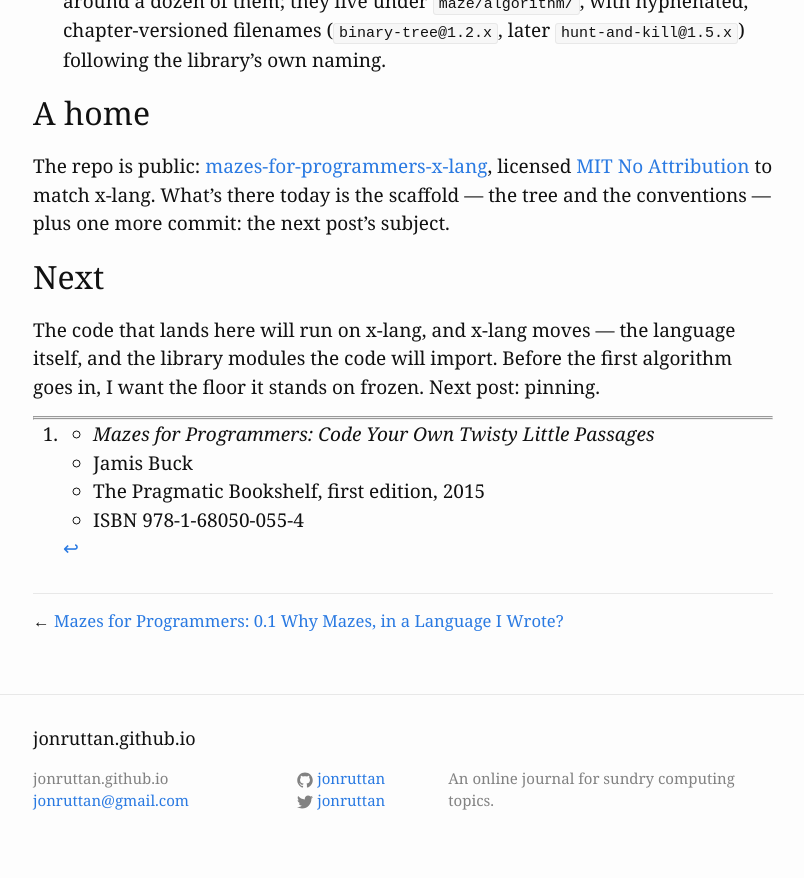
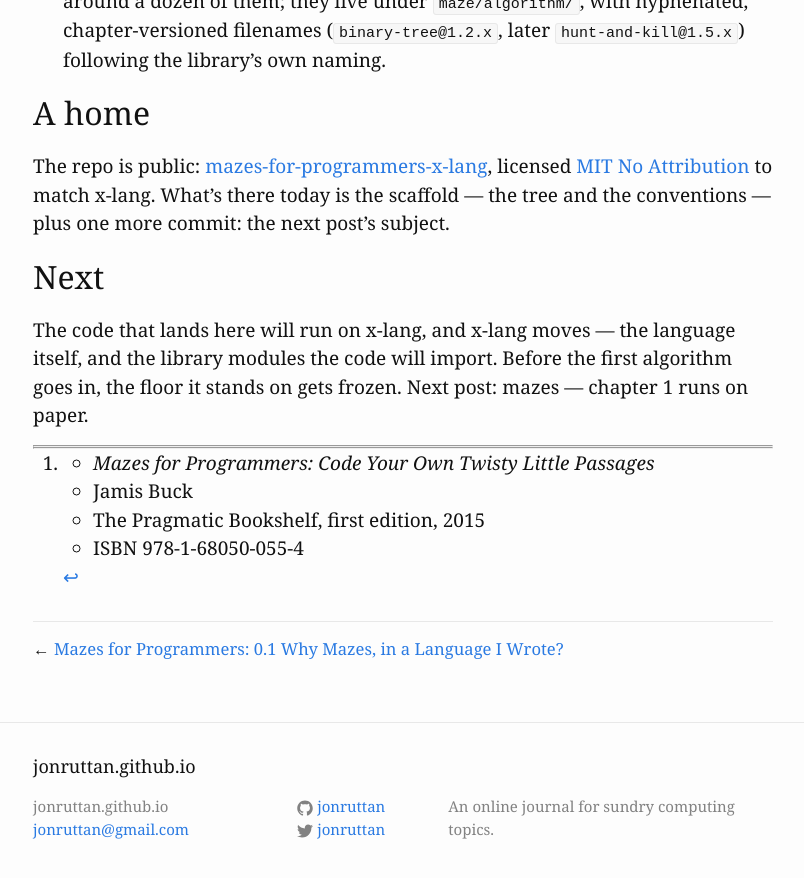
Before and after one commit to jonruttan/jonruttan.github.io, a Jekyll site: the page built from _posts/2026-08-03-mazes-for-programmers-0.2-setting-up-the-repo.md, in a window 1280 px wide and 900 px high, scrolled down 2192 px. Shown: the top 878 px of the window, without its empty margins (237-1041 px from the left). Built offline with Jekyll 4.4.1, drawn with Linux system fonts in a browser that asks for light colours; comment, search, counter and statistics services are not loaded.

Commit message:
posts: 0.2's Next line -- the pinning post was folded down
The floor still gets frozen, but off-stage: pinning lives in the repo's
README and a paragraph in 1.1, not a post of its own. 0.2 now points at
the mazes.

Co-Authored-By: Claude Fable 5 <noreply@anthropic.com>

```diff
--- a/_posts/2026-08-03-mazes-for-programmers-0.2-setting-up-the-repo.md
+++ b/_posts/2026-08-03-mazes-for-programmers-0.2-setting-up-the-repo.md
@@ -62,7 +62,7 @@ The repo is public: [mazes-for-programmers-x-lang](https://github.com/jonruttan/
 
 ## Next
 
-The code that lands here will run on x-lang, and x-lang moves — the language itself, and the library modules the code will import. Before the first algorithm goes in, I want the floor it stands on frozen. Next post: pinning.
+The code that lands here will run on x-lang, and x-lang moves — the language itself, and the library modules the code will import. Before the first algorithm goes in, the floor it stands on gets frozen. Next post: mazes — chapter 1 runs on paper.
 
 ---
 ---
```
